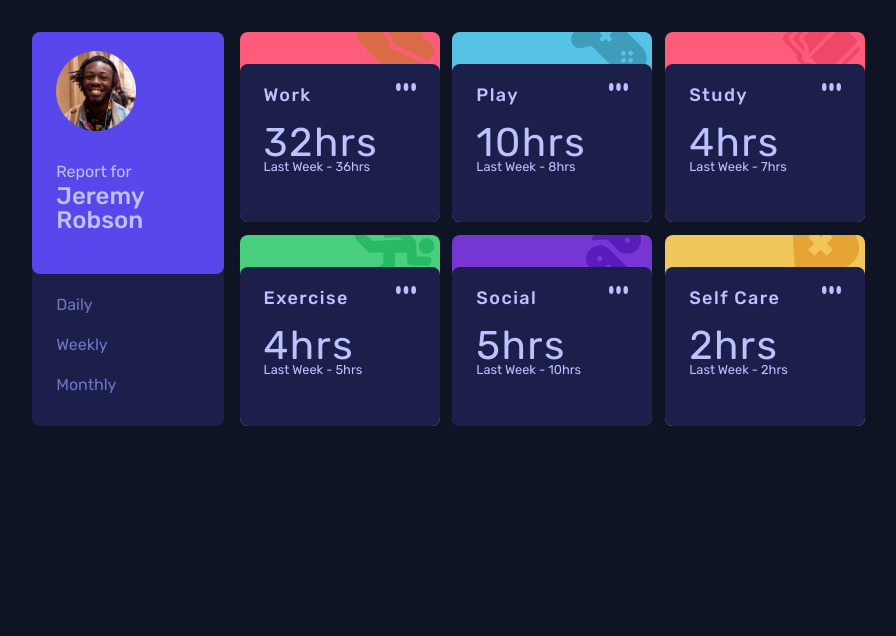
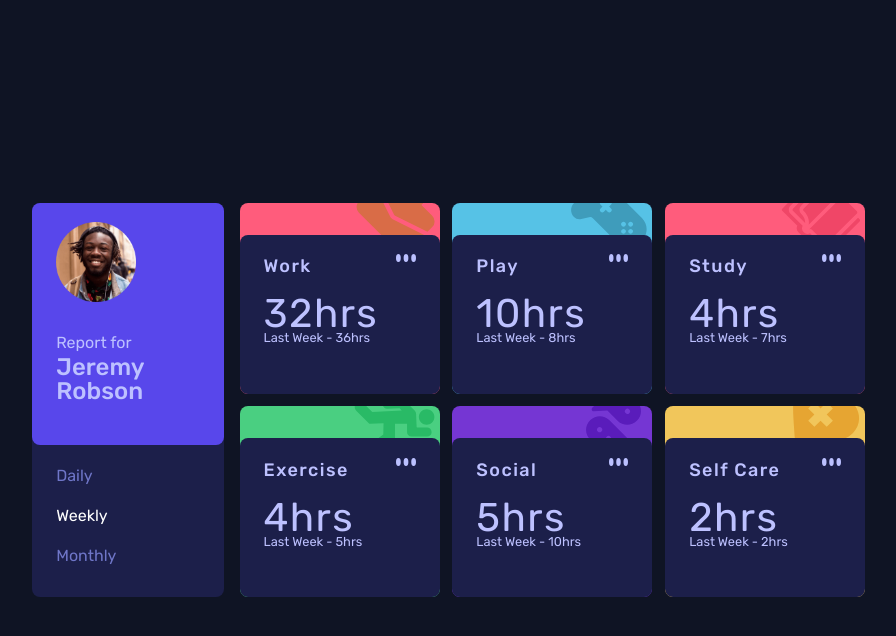
Before and after one commit to ahmad-cod/tt-dashboard, a React (Vite) app: page / in a window 1280 px wide. Shown: the top 636 px of the page, without its empty margins (173-1069 px from the left). Built offline with nearby package versions, Linux system fonts and the light colour scheme.

Commit message:
Center on desktop, and Fix .active without the need of using state

```diff
--- a/src/App.css
+++ b/src/App.css
@@ -45,7 +45,7 @@ a {
 a:hover {
   color: white;
 }
-a[active] {
+.active, a.active {
   color: white;
 }
 
@@ -145,11 +145,10 @@ h3 {
 /****** RESPONSIVENESS ******/
 
 @media (min-width: 375px) {
-  #root {
+  body {
     display: flex;
     justify-content: center;
     align-items: center;
-    margin-block: auto;
   }
   .app {
     display: grid;
@@ -197,6 +196,22 @@ h3 {
   }
 }
 
+@media (max-width: 830px) {
+
+  .activities-container {
+    display: grid;
+    grid-template-columns: repeat(2, 1fr);
+  }
+  .hero {
+    gap: 3rem;
+  }
+  .large-txt {
+    font-size: 1.8rem;
+  }
+  .timeframes {
+    margin-top: 1rem;
+  }
+}
 @media (max-width: 375px) {
   h2 {
     font-size: 1.2rem;
--- a/src/components/HeroContainer.jsx
+++ b/src/components/HeroContainer.jsx
@@ -1,8 +1,7 @@
-import { useState, useRef } from "react"
+import { useRef } from "react"
 import heroImage from "../assets/images/image-jeremy.png"
 
 function TimeFrames(props) {
-    const [activeTimeframe, setActiveTimeframe] = useState('weekly')
     const dailyRef = useRef(null)
     const weeklyRef = useRef(null)
     const monthlyRef = useRef(null)
@@ -10,19 +9,22 @@ function TimeFrames(props) {
     const handleClick = (e) => {
         const value = e.target.getAttribute('value')
 
-        setActiveTimeframe(value)
-
-        if(activeTimeframe == 'daily') {
+        if(value == 'daily') {
+            console.log(value, 'daily')
             dailyRef.current.classList.add('active')
             weeklyRef.current.classList.remove('active')
             monthlyRef.current.classList.remove('active')
         }
-        else if(activeTimeframe == 'weekly') {
+        else if(value == 'weekly') {
+            console.log(value, 'weekly')
+
             dailyRef.current.classList.remove('active')
             weeklyRef.current.classList.add('active')
             monthlyRef.current.classList.remove('active')
         }
         else {
+            console.log(value, 'monthly')
+
             dailyRef.current.classList.remove('active')
             weeklyRef.current.classList.remove('active')
             monthlyRef.current.classList.add('active')
@@ -37,7 +39,7 @@ function TimeFrames(props) {
                 <a href="#" onClick={handleClick} ref={dailyRef} value='daily'>Daily</a>
             </li>
             <li>
-                <a href="#" onClick={handleClick} ref={weeklyRef} value='weekly'>Weekly</a>
+                <a href="#" onClick={handleClick} ref={weeklyRef} value='weekly' className="active">Weekly</a>
             </li>
             <li>
                 <a href="#" onClick={handleClick} ref={monthlyRef} value='monthly'>Monthly</a>
```
